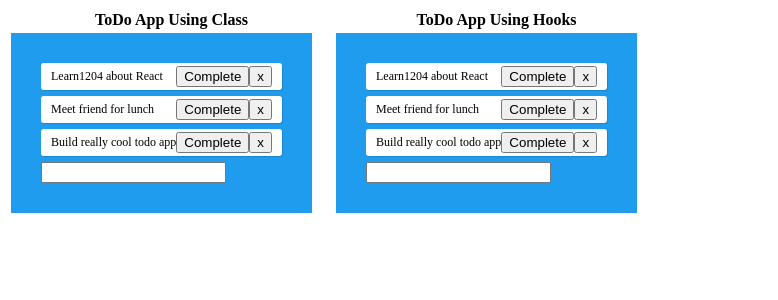
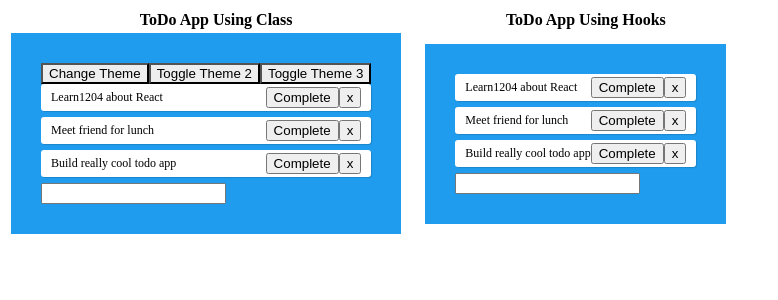
Before and after one commit to sachingupta/react-hooks, a React app: page / in a window 1280 px wide. Shown: the top 300 px of the page, without its empty margins (0-778 px from the left). Built offline with nearby package versions, Linux system fonts and the light colour scheme.

Commit message:
adding context API usage in todo class components

```diff
--- a/src/class-app/App.tsx
+++ b/src/class-app/App.tsx
@@ -4,6 +4,8 @@ import { ITodo } from "../components/IApp";
 import { TodoFormContainer } from "./TodoFormContainer";
 import { TodoListRenderer } from "../components/TodoList";
 import * as Styles from "../components/App.scss";
+import { themes, ThemeContext, ThemeContext2 } from "./ThemeContext";
+import { Toolbar, Toolbar2, Toolbar3 } from "./ToolBar";
 
 interface IHooksAppProps {
   todos: ITodo[];
@@ -11,13 +13,17 @@ interface IHooksAppProps {
 
 interface IHooksAppState {
   todos: ITodo[];
+  theme: any;
+  toggleTheme: () => void
 }
 
 export class ClassTodoApp extends React.Component<IHooksAppProps, IHooksAppState> {
   constructor(props: IHooksAppProps) {
      super(props);
      this.state = {
-      todos: this.props.todos
+      todos: this.props.todos,
+      theme: themes.light,
+      toggleTheme: this.toggleTheme.bind(this)
     }
   }
 
@@ -39,10 +45,28 @@ export class ClassTodoApp extends React.Component<IHooksAppProps, IHooksAppState
     this.setState({todos: newTodos});
  }
 
+ private toggleTheme() {
+  this.setState(state => ({
+    theme:
+      state.theme === themes.dark
+        ? themes.light
+        : themes.dark,
+  }));
+ }
+
   render() {
     const { todos } = this.state;
     return (
       <div className={Styles.app}>
+        <ThemeContext.Provider value={this.state.theme}>
+          <Toolbar changeTheme={this.toggleTheme.bind(this)} />
+        </ThemeContext.Provider>
+        <ThemeContext2.Provider value={this.state}>
+          <Toolbar2 />
+        </ThemeContext2.Provider>
+        <ThemeContext2.Provider value={this.state}>
+          <Toolbar3 />
+        </ThemeContext2.Provider>
         <TodoListRenderer todos={todos} onComplete={this.completeTodo.bind(this)} onRemove={this.removeTodo.bind(this)} />
         <TodoFormContainer addTodo={this.addTodo.bind(this)} />
       </div>
--- /dev/null
+++ b/src/class-app/ThemeContext.ts
@@ -0,0 +1,23 @@
+import * as React from "react";
+
+export const themes = {
+    light: {
+      foreground: '#000000',
+      background: '#eeeeee',
+    },
+    dark: {
+      foreground: '#ffffff',
+      background: '#222222',
+    },
+  };
+
+  export const ThemeContext = React.createContext(
+    themes.dark // default value
+  );
+
+  export const ThemeContext2 = React.createContext(
+    {
+        theme: themes.dark,
+        toggleTheme: () => {},
+      }
+  );
--- /dev/null
+++ b/src/class-app/ThemedButton.tsx
@@ -0,0 +1,22 @@
+import * as React from "react";
+import { ThemeContext } from "./ThemeContext";
+
+interface IThemedButtonProps {
+  onClick: any;
+}
+
+class ThemedButton extends React.Component<IThemedButtonProps, {}> {
+    constructor(props: IThemedButtonProps) {
+        super(props)
+    }
+    render() {
+        const props = this.props;
+        const theme = this.context;
+        return (<button {...props} style={{ backgroundColor: theme.background }}
+        />);
+    }
+}
+
+ThemedButton.contextType = ThemeContext;
+
+export default ThemedButton;
--- /dev/null
+++ b/src/class-app/ThemedButton2.tsx
@@ -0,0 +1,34 @@
+import * as React from "react";
+import { ThemeContext2 } from "./ThemeContext";
+
+
+export class ThemedButton2 extends React.Component<{}, {}> {
+    constructor(props: {}) {
+        super(props)
+    }
+    render() {
+        return (<ThemeContext2.Consumer>
+            {({ theme, toggleTheme }) => (
+                <button
+                    onClick={toggleTheme}
+                    style={{ backgroundColor: theme.background }}>
+                    Toggle Theme 2
+          </button>
+            )}
+        </ThemeContext2.Consumer>
+        );
+    }
+}
+
+export function ThemedButton3() {
+    return (<ThemeContext2.Consumer>
+        {({ theme, toggleTheme }) => (
+            <button
+                onClick={toggleTheme}
+                style={{ backgroundColor: theme.background }}>
+                Toggle Theme 3
+      </button>
+        )}
+    </ThemeContext2.Consumer>
+    );
+}
--- /dev/null
+++ b/src/class-app/ToolBar.tsx
@@ -0,0 +1,26 @@
+import * as React from "react";
+import ThemedButton from "./ThemedButton";
+import { ThemedButton2, ThemedButton3 } from "./ThemedButton2";
+
+// An intermediate component that uses the ThemedButton
+export function Toolbar(props: any) {
+    return (
+      <ThemedButton onClick={props.changeTheme}>
+        Change Theme
+      </ThemedButton>
+    );
+  }
+
+  // An intermediate component that uses the ThemedButton
+export function Toolbar2(props: any) {
+    return (
+      <ThemedButton2 />
+    );
+  }
+
+    // An intermediate component that uses the ThemedButton
+export function Toolbar3(props: any) {
+    return (
+      <ThemedButton3 />
+    );
+  }
```
Also changed, not shown: 1 other file (tests, documents, lock files or other folders).
